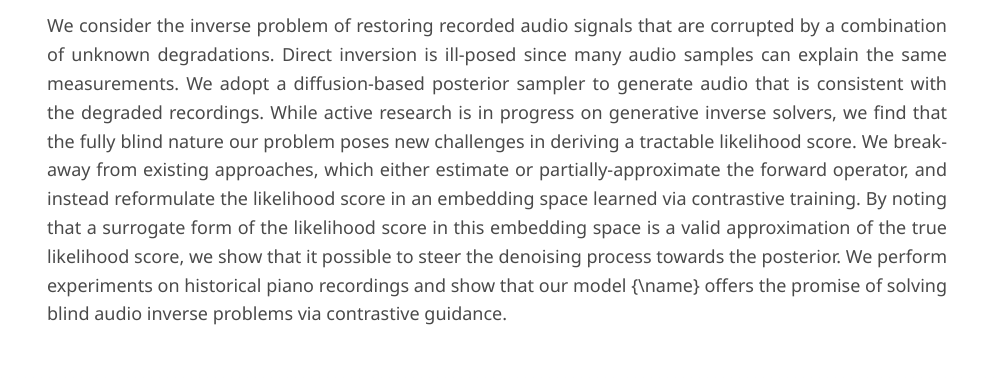
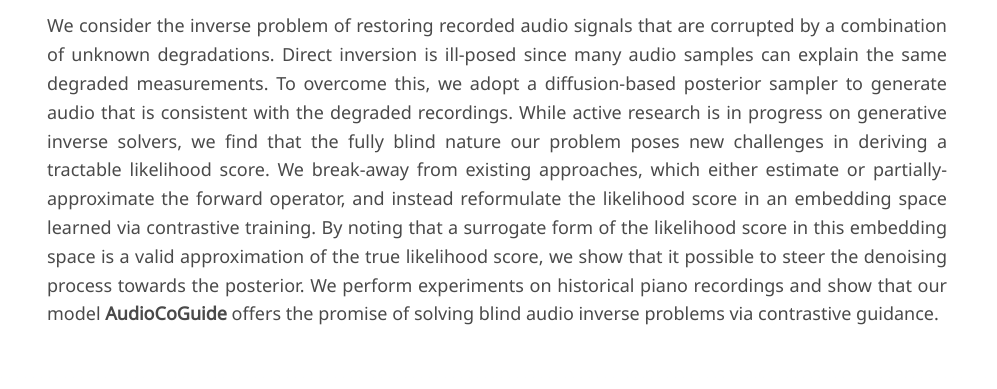
Before and after one commit to audio-coguide/audio-coguide.github.io, a plain HTML site: page index.html in a window 1280 px wide. Shown: the part 379-768 px from the top of the page, without its empty margins (143-1140 px from the left). Drawn offline with nearby package versions, Linux system fonts and the light colour scheme; a web font is replaced by a local one.

Commit message:
second commit

```diff
--- a/index.html
+++ b/index.html
@@ -300,12 +300,12 @@
       <div class="content" style="max-width: 900px; margin: 0 auto;">
         <p>
         We consider the inverse problem of restoring recorded audio signals that are corrupted by a combination of unknown degradations.
-        Direct inversion is ill-posed since many audio samples can explain the same measurements.
-        We adopt a diffusion-based posterior sampler to generate audio that is consistent with the degraded recordings.
+        Direct inversion is ill-posed since many audio samples can explain the same degraded measurements.
+        To overcome this, we adopt a diffusion-based posterior sampler to generate audio that is consistent with the degraded recordings.
         While active research is in progress on generative inverse solvers, we find that the fully blind nature our problem poses new challenges in deriving a tractable likelihood score.
         We break-away from existing approaches, which either estimate or partially-approximate the forward operator, and instead reformulate the likelihood score in an embedding space learned via contrastive training.
         By noting that a surrogate form of the likelihood score in this embedding space is a valid approximation of the true likelihood score, we show that it possible to steer the denoising process towards the posterior.
-        We perform experiments on historical piano recordings and show that our model {\name} offers the promise of solving blind audio inverse problems via contrastive guidance.
+        We perform experiments on historical piano recordings and show that our model <span style="font-weight: bold;">AudioCoGuide</span> offers the promise of solving blind audio inverse problems via contrastive guidance.
         </p>
       </div>
     </div>
```
